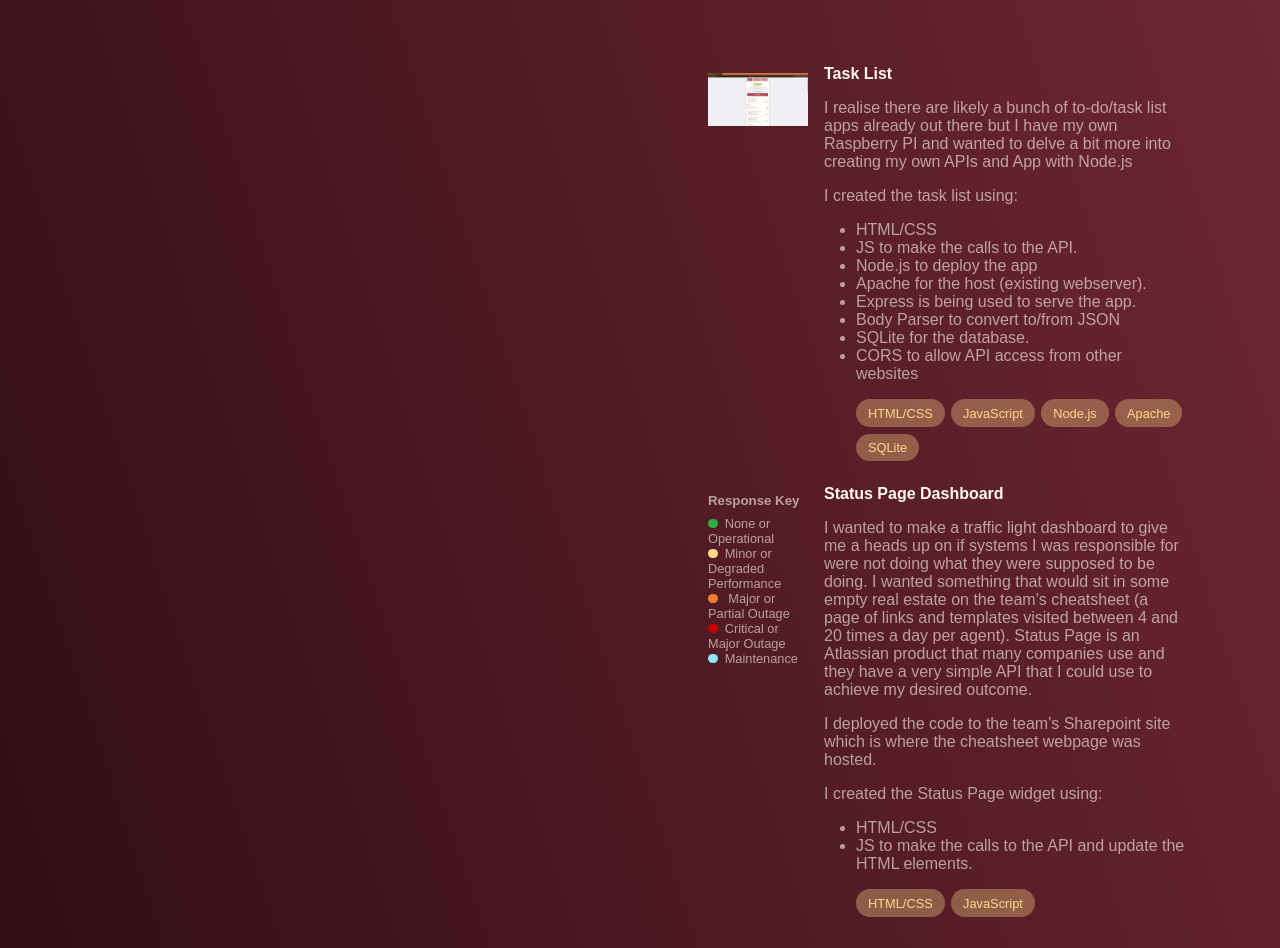
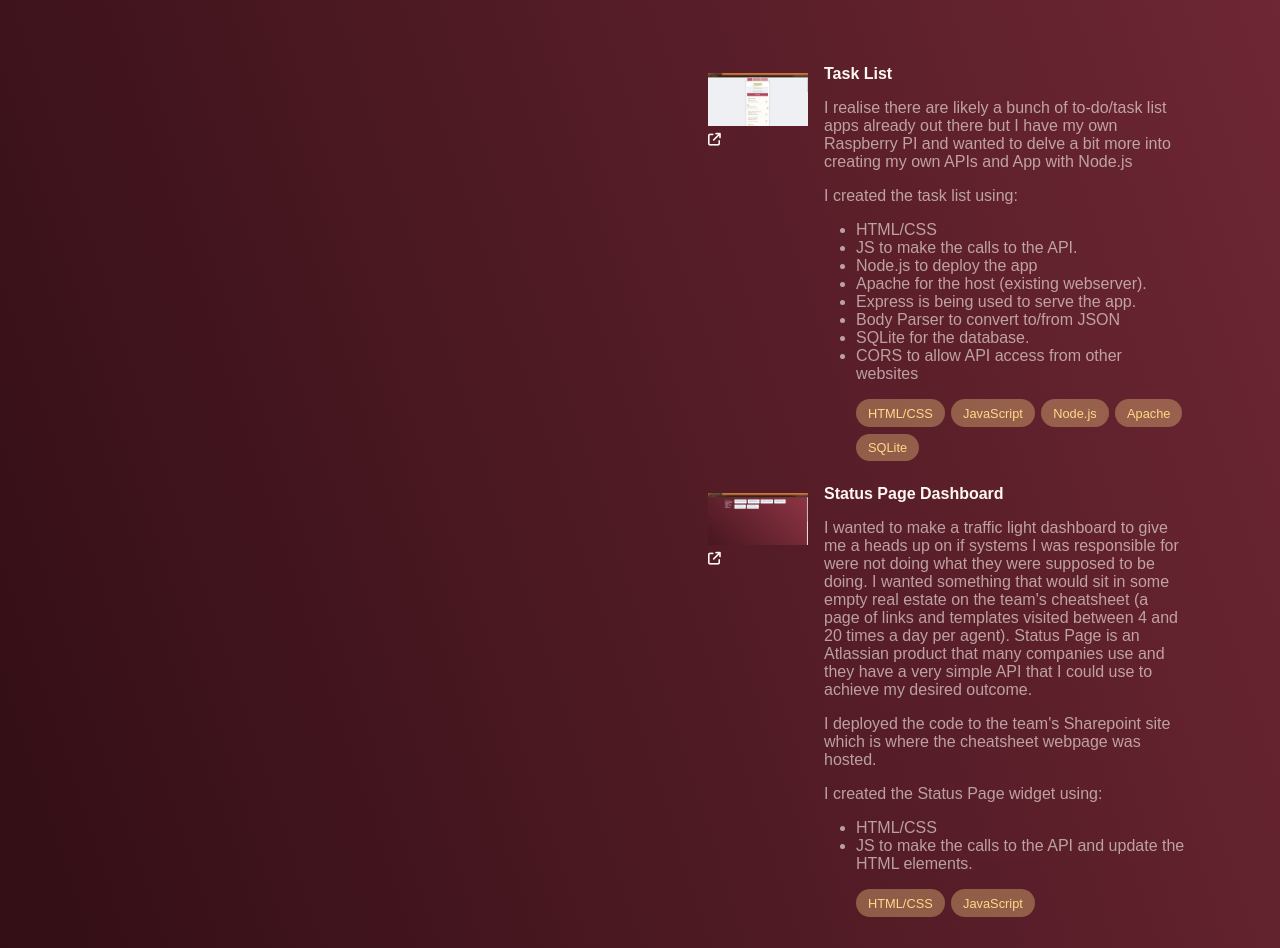
Before and after one commit to remeiil/Remeil_co_nz_Feb2025, a plain HTML site: page index.html in a window 1280 px wide. Shown: the part 2760-3708 px from the top of the page. Drawn offline with Linux system fonts and the light colour scheme; no server answers.

Commit message:
First True Version
Removed on page status links and referred to Git repo instead. Created image file for status page and resume and linked them accordingly. Will deploy this page to my domain

```diff
--- a/index.html
+++ b/index.html
@@ -29,7 +29,7 @@
                     <h2>About Me</h2>
                 </div>
                 <p>I have a strong passion for knowledge and understanding which I use to bring excellence to the workplace. I enjoy working with niche parts of a business to document and improve processes in that space.</p>
-                <p>Currently I am seeking employment that can put my web developer and design skills to the test. While self-taught, I am proficient in HTML, CSS and JS. My previous role as a <a href="#platformEngineer">Platform Engineer</a> exposed me to the world of RESTful APIs and I have been putting this knowledge into <a class="externalLink" href="#status">practice. <i class="fa-solid fa-arrow-up-right-from-square"></i></a></p>
+                <p>Currently I am seeking employment that can put my web developer and design skills to the test. While self-taught, I am proficient in HTML, CSS and JS. My previous role as a <a href="#platformEngineer">Platform Engineer</a> exposed me to the world of RESTful APIs and I have been putting this knowledge into <a class="externalLink" href="https://github.com/remeiil/Status-Page-Widget" target="_blank">practice. <i class="fa-solid fa-arrow-up-right-from-square"></i></a></p>
             </section>
             <section id="summary" class="summary">
                 <div class="stickyHeader">
@@ -193,7 +193,7 @@
                             </ul>
                         </div>
                     </div>
-                    <a class="externalLink" href="/" target="_blank"><h4>View Full Résumé <i class="fa-solid fa-arrow-up-right-from-square"></i></h4></a>
+                    <a class="externalLink" href="KeiranHembrowCV2025.pdf" target="_blank"><h4>View Full Résumé <i class="fa-solid fa-arrow-up-right-from-square"></i></h4></a>
                 </div>
             </section>
             <section id="projects">
@@ -222,7 +222,10 @@
                         </ul>
                     </div>
                     <div class="projectImage">
-                        <img src="taskListSS.png" width="100%"/>
+                        <a class="externalLink" href="taskListSS.png" target="_blank">
+                            <img src="taskListSS.png" width="100%"/><br/>
+                            <i class="fa-solid fa-arrow-up-right-from-square"></i>
+                        </a>
                     </div>
                 </div>
                 <div class="projectCard">
@@ -239,19 +242,12 @@
                             <li>HTML/CSS</li>
                             <li>JavaScript</li>
                         </ul>
-                        <div id="statusDiv"></div>
                     </div>
                     <div class="projectImage">
-                        <div class="statusKey">
-                            <h5>Response Key</h5>
-                            <ul>
-                                <li><div class="trafficLight operational"></div>&nbsp;&nbsp;None or Operational</li>
-                                <li><div class="trafficLight minor"></div>&nbsp;&nbsp;Minor or Degraded Performance</li>
-                                <li><div class="trafficLight major"></div>&nbsp;&nbsp; Major or Partial Outage</li>
-                                <li><div class="trafficLight critical"></div>&nbsp;&nbsp;Critical or Major Outage</li>
-                                <li><div class="trafficLight maintenance"></div>&nbsp;&nbsp;Maintenance</li>
-                            </ul>
-                        </div>
+                        <a class="externalLink" href="statusDemo.png" target="_blank">
+                            <img src="statusDemo.png" width="100%"/><br/>
+                            <i class="fa-solid fa-arrow-up-right-from-square"></i>
+                        </a>
                     </div>
                 </div>
             </section>
@@ -262,5 +258,4 @@
             <div class="toTop"><a href="#"><i class="fa-solid fa-arrow-up"></i></a></div>
         </footer>
     </body>
-    <script src="status.js"></script>
 </html>
```
Also changed, not shown: statusDemo.png (added), 1 other file.
